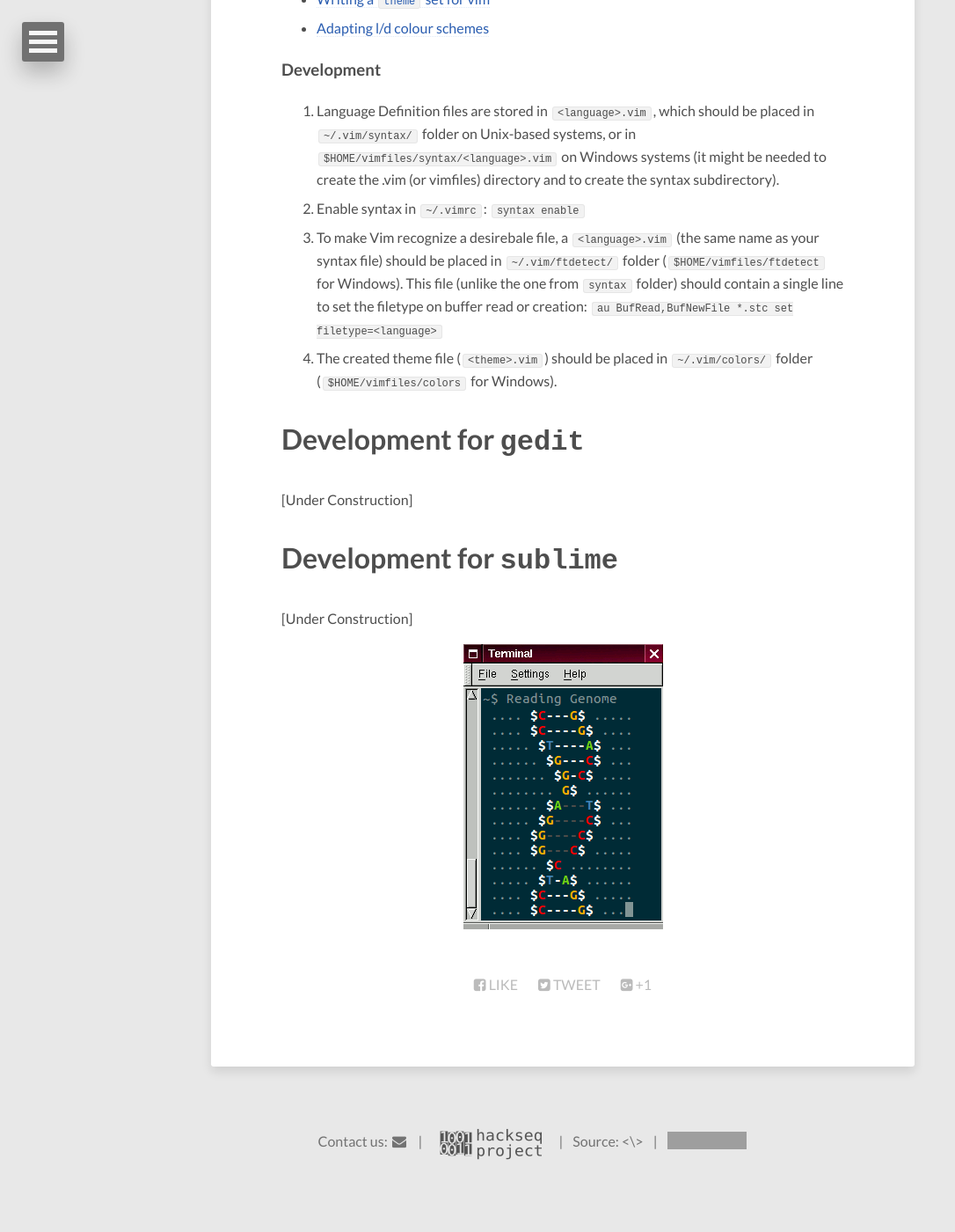
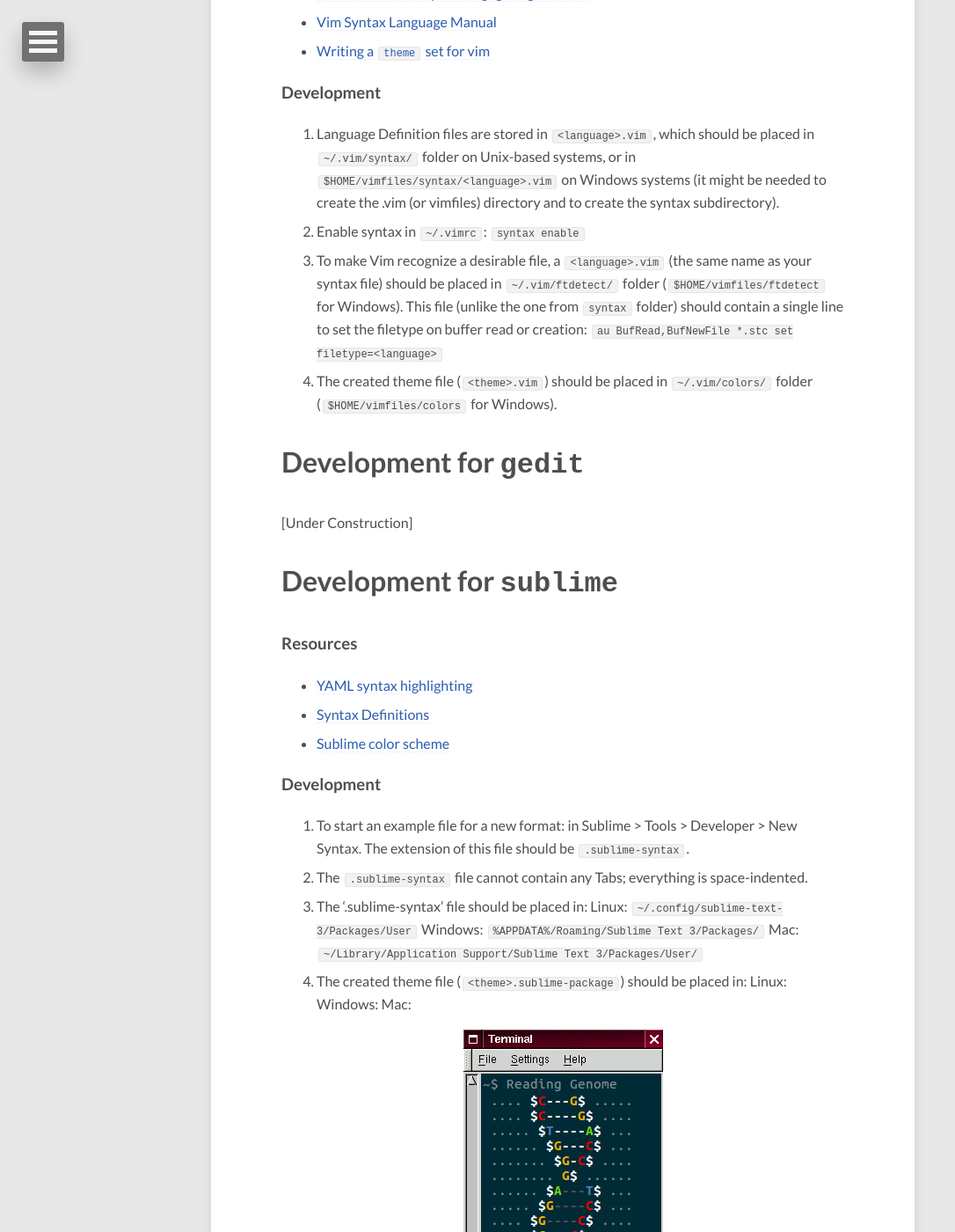
Before and after one commit to bioSyntax/bioSyntax-site, a Jekyll site: the page built from dev.md, in a window 1280 px wide and 1400 px high, scrolled down 4471 px. Shown: the whole window at 88% size, without its empty margins (0-1086 px from the left). Built offline with Jekyll 4.4.1, drawn with Linux system fonts in a browser that asks for light colours; nearby versions of some CDN libraries; before the commit the page ends 5827 px from its top, so only the background shows below that; grey boxes are pictures that could not be loaded.

Commit message:
Add files via upload

```diff
--- a/dev.md
+++ b/dev.md
@@ -110,14 +110,13 @@
 - [Introduction into syntax-higlighting with vim](http://vim.wikia.com/wiki/Creating_your_own_syntax_files)
 - [Vim Syntax Language Manual](http://vimdoc.sourceforge.net/htmldoc/syntax.html)
 - [Writing a `theme` set for vim](http://andrewradev.com/2011/08/06/making-vim-pretty-with-custom-colors/)
-- [Adapting l/d colour schemes](https://github.com/rakr/vim-one)
 
 ### Development
 
 1. Language Definition files are stored in `<language>.vim`, which should be placed in `~/.vim/syntax/` folder
 on Unix-based systems, or in `$HOME/vimfiles/syntax/<language>.vim` on Windows systems (it might be needed to create the .vim (or vimfiles) directory and to create the syntax subdirectory).
 2. Enable syntax in `~/.vimrc`: `syntax enable`
-3. To make Vim recognize a desirebale file, a `<language>.vim` (the same name as your syntax file) should be placed in `~/.vim/ftdetect/` folder (`$HOME/vimfiles/ftdetect` for Windows). This file (unlike the one from `syntax` folder) should contain a single line to set the filetype on buffer read or creation: `au BufRead,BufNewFile *.stc set filetype=<language>`
+3. To make Vim recognize a desirable file, a `<language>.vim` (the same name as your syntax file) should be placed in `~/.vim/ftdetect/` folder (`$HOME/vimfiles/ftdetect` for Windows). This file (unlike the one from `syntax` folder) should contain a single line to set the filetype on buffer read or creation: `au BufRead,BufNewFile *.stc set filetype=<language>`
 4. The created theme file (`<theme>.vim`) should be placed in `~/.vim/colors/` folder (`$HOME/vimfiles/colors` for Windows).
 
 # Development for `gedit`
@@ -126,7 +125,23 @@
 
 # Development for `sublime`
 
-[Under Construction]
+### Resources
+- [YAML syntax highlighting](http://www.sublimetext.com/docs/3/syntax.html)
+- [Syntax Definitions](http://docs.sublimetext.info/en/latest/extensibility/syntaxdefs.html)
+- [Sublime color scheme](https://forum.sublimetext.com/t/json-syntax-highlighting-does-not-work/7023/6)
+
+### Development
+
+1. To start an example file for a new format: in Sublime > Tools > Developer > New Syntax. The extension of this file should be `.sublime-syntax`.
+2. The `.sublime-syntax` file cannot contain any Tabs; everything is space-indented.
+3. The '.sublime-syntax' file should be placed in:
+Linux: `~/.config/sublime-text-3/Packages/User`
+Windows: `%APPDATA%/Roaming/Sublime Text 3/Packages/`
+Mac: `~/Library/Application Support/Sublime Text 3/Packages/User/`
+4. The created theme file (`<theme>.sublime-package`) should be placed in:
+Linux:
+Windows:
+Mac:
 
 <div style="text-align:center">
 	<a href="drawHelix.sh"> <img src="./images/drawHelix.sh.gif" alt="drawHelix.sh"></a>
```
